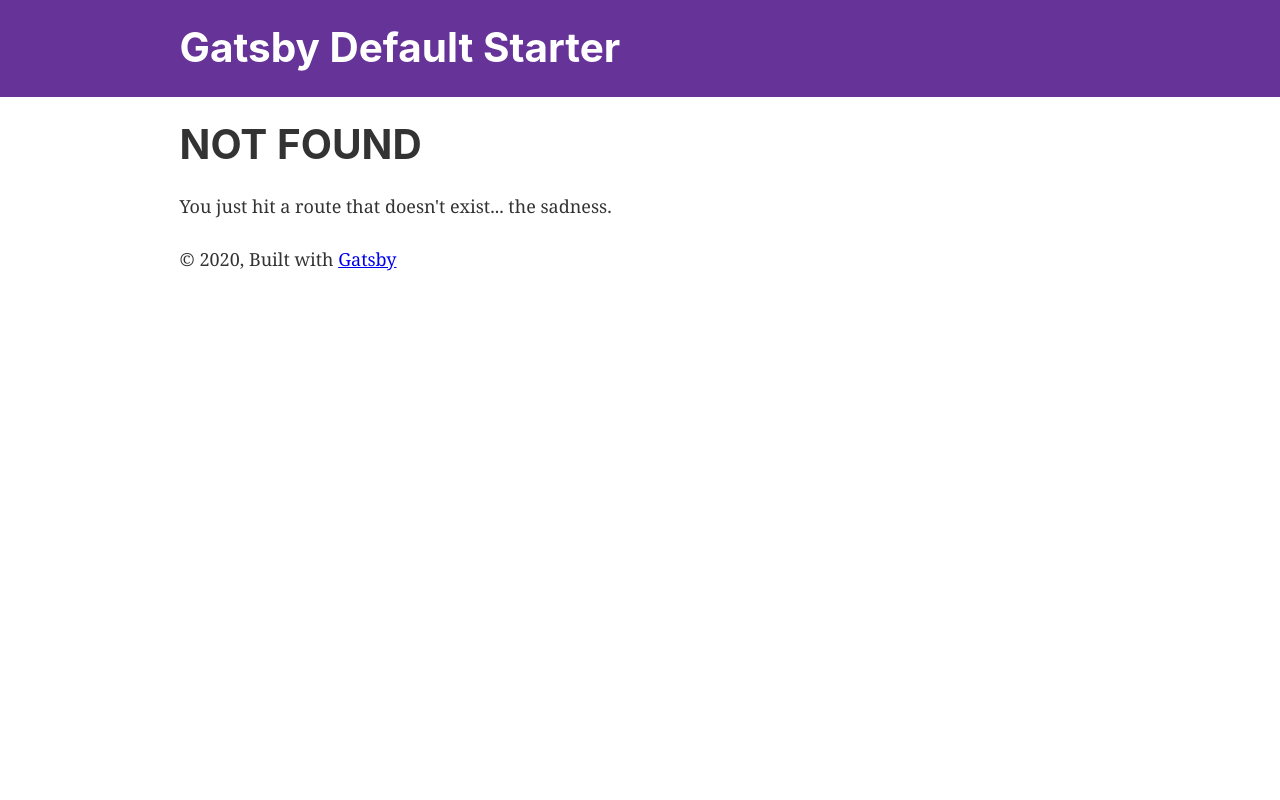
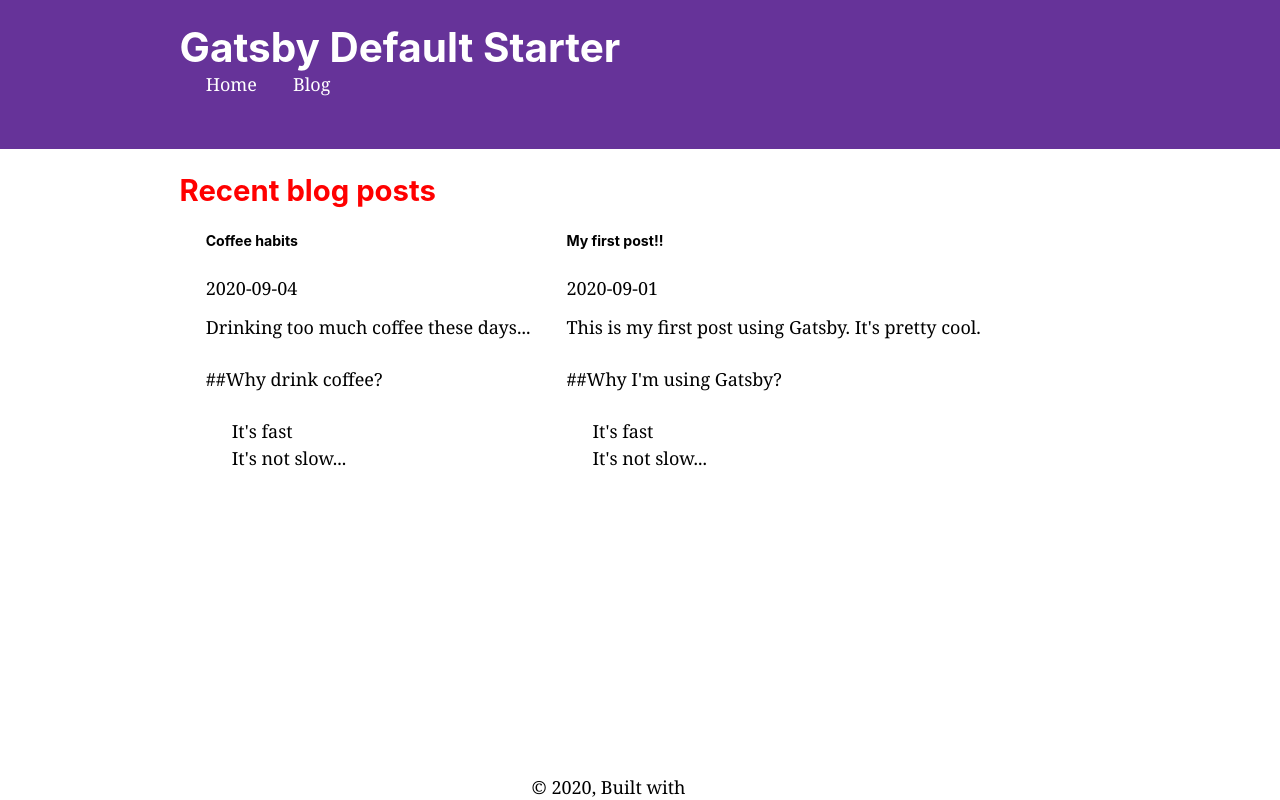
Before and after one commit to GeorgeLam/coffee-gatsby, a Gatsby site: page /blog in a window 1280 px wide. Before the commit this address had no page. Built offline with nearby package versions, Linux system fonts and the light colour scheme; Gatsby itself is replaced by a stand-in of ours.

Commit message:
First commit

```diff
--- a/gatsby-config.js
+++ b/gatsby-config.js
@@ -27,6 +27,15 @@
         icon: `src/images/gatsby-icon.png`, // This path is relative to the root of the site.
       },
     },
+    {
+      resolve: "gatsby-source-filesystem",
+      options: {
+        name: "src",
+        path: `${__dirname}/src/`,
+      },
+    },
+    "gatsby-transformer-remark",
+
     // this (optional) plugin enables Progressive Web App + Offline functionality
     // To learn more, visit: https://gatsby.dev/offline
     // `gatsby-plugin-offline`,
--- a/gatsby-node.js
+++ b/gatsby-node.js
@@ -1,7 +1,31 @@
-/**
- * Implement Gatsby's Node APIs in this file.
- *
- * See: https://www.gatsbyjs.org/docs/node-apis/
- */
+const path = require("path")
 
-// You can delete this file if you're not using it
+module.exports.onCreateNode = ({ node, actions }) => {
+  const { createNodeField } = actions
+
+  if (node.internal.type === "MarkdownRemark") {
+    const slug = path.basename(node.fileAbsolutePath, ".md")
+    // console.log(JSON.stringify(node), undefined, 4)
+    console.log("!!!!!!!!!!!!", slug)
+    createNodeField({
+      node,
+      name: "slug",
+      value: slug,
+    })
+  }
+}
+
+module.exports.createPages = async ({ actions, graphql }) => {
+  const { createPage } = actions
+
+  const blogPath = path.resolve("./src/pages/blog.js")
+  const res = await graphql(query`
+        allMarkdownRemark{
+            node{
+                fields{
+                    slug
+                }
+            }
+        }
+    `)
+}
--- a/package.json
+++ b/package.json
@@ -11,7 +11,8 @@
     "gatsby-plugin-offline": "^3.2.24",
     "gatsby-plugin-react-helmet": "^3.3.10",
     "gatsby-plugin-sharp": "^2.6.28",
-    "gatsby-source-filesystem": "^2.3.25",
+    "gatsby-source-filesystem": "^2.3.27",
+    "gatsby-transformer-remark": "^2.8.32",
     "gatsby-transformer-sharp": "^2.5.13",
     "prop-types": "^15.7.2",
     "react": "^16.12.0",
--- a/src/components/header.js
+++ b/src/components/header.js
@@ -27,6 +27,16 @@
           {siteTitle}
         </Link>
       </h1>
+      <nav>
+        <ul>
+          <li>
+            <Link to="/">Home</Link>
+          </li>
+          <li>
+            <Link to="/blog">Blog</Link>
+          </li>
+        </ul>
+      </nav>
     </div>
   </header>
 )
--- a/src/components/layout.css
+++ b/src/components/layout.css
@@ -595,3 +595,38 @@
     font-size: 100%;
   }
 }
+
+.container {
+  display: flex;
+  flex-direction: column;
+  min-height: 100vh;
+  /* background-color: lawngreen; */
+  /* background-color: lemonchiffon; */
+}
+.content {
+  flex-grow: 1;
+  /* background-color: lemonchiffon; */
+}
+footer {
+  margin: 0 auto;
+}
+ul {
+  display: flex;
+  flex-direction: row;
+}
+li {
+  /* color: white; */
+  text-decoration: none;
+  margin: 0em 2em 0em 0em;
+  list-style: none;
+}
+a {
+  color: white;
+  text-decoration: none;
+}
+a:hover {
+  color: #c0c0c0;
+}
+* {
+  color: black;
+}
--- a/src/components/layout.js
+++ b/src/components/layout.js
@@ -24,7 +24,8 @@
   `)
 
   return (
-    <>
+    <div className="container">
+      <div className="content">
         <Header siteTitle={data.site.siteMetadata.title} />
         <div
           style={{
@@ -34,13 +35,16 @@
           }}
         >
           <main>{children}</main>
+        </div>
+      </div>
       <footer>
         © {new Date().getFullYear()}, Built with
         {` `}
-          <a href="https://www.gatsbyjs.org">Gatsby</a>
+        <a className="gatsbyLink" href="https://www.gatsbyjs.org">
+          Gatsby
+        </a>
       </footer>
     </div>
-    </>
   )
 }
 
--- /dev/null
+++ b/src/pages/blog.js
@@ -0,0 +1,46 @@
+import React, { useState } from "react"
+import { graphql, useStaticQuery } from "gatsby"
+
+import Layout from "../components/layout"
+import BlogStyles from "../styles/blog.module.css"
+
+const Blog = () => {
+  //   const [postsData, setPostsData] = useState()
+
+  let postsData = useStaticQuery(graphql`
+    query {
+      allMarkdownRemark {
+        nodes {
+          frontmatter {
+            date
+            title
+          }
+          html
+          excerpt
+        }
+      }
+    }
+  `)
+  console.log(postsData)
+
+  return (
+    <div>
+      <Layout>
+        <h2 className={BlogStyles.text}>Recent blog posts</h2>
+        <ul>
+          {/* {postsData.allMarkdownRemark.nodes[0].frontmatter.title} */}
+          {postsData &&
+            postsData.allMarkdownRemark.nodes.map(node => (
+              <li>
+                <h6>{node.frontmatter.title}</h6>
+                <p>{node.frontmatter.date}</p>
+                <p dangerouslySetInnerHTML={{ __html: node.html }}></p>
+              </li>
+            ))}
+        </ul>
+      </Layout>
+    </div>
+  )
+}
+
+export default Blog
--- /dev/null
+++ b/src/posts/coffee.md
@@ -0,0 +1,11 @@
+---
+title: "Coffee habits"
+date: "2020-09-04"
+---
+
+Drinking too much coffee these days...
+
+##Why drink coffee?
+
+1. It's fast
+2. It's not slow...
--- /dev/null
+++ b/src/posts/first.md
@@ -0,0 +1,11 @@
+---
+title: "My first post!!"
+date: "2020-09-01"
+---
+
+This is my first post using Gatsby. It's pretty cool.
+
+##Why I'm using Gatsby?
+
+1. It's fast
+2. It's not slow...
--- /dev/null
+++ b/src/styles/blog.module.css
@@ -0,0 +1,3 @@
+.text{
+    color: red;
+}
```
Also changed, not shown: 1 other file. Lines whose indentation alone changed are shown as unchanged.
